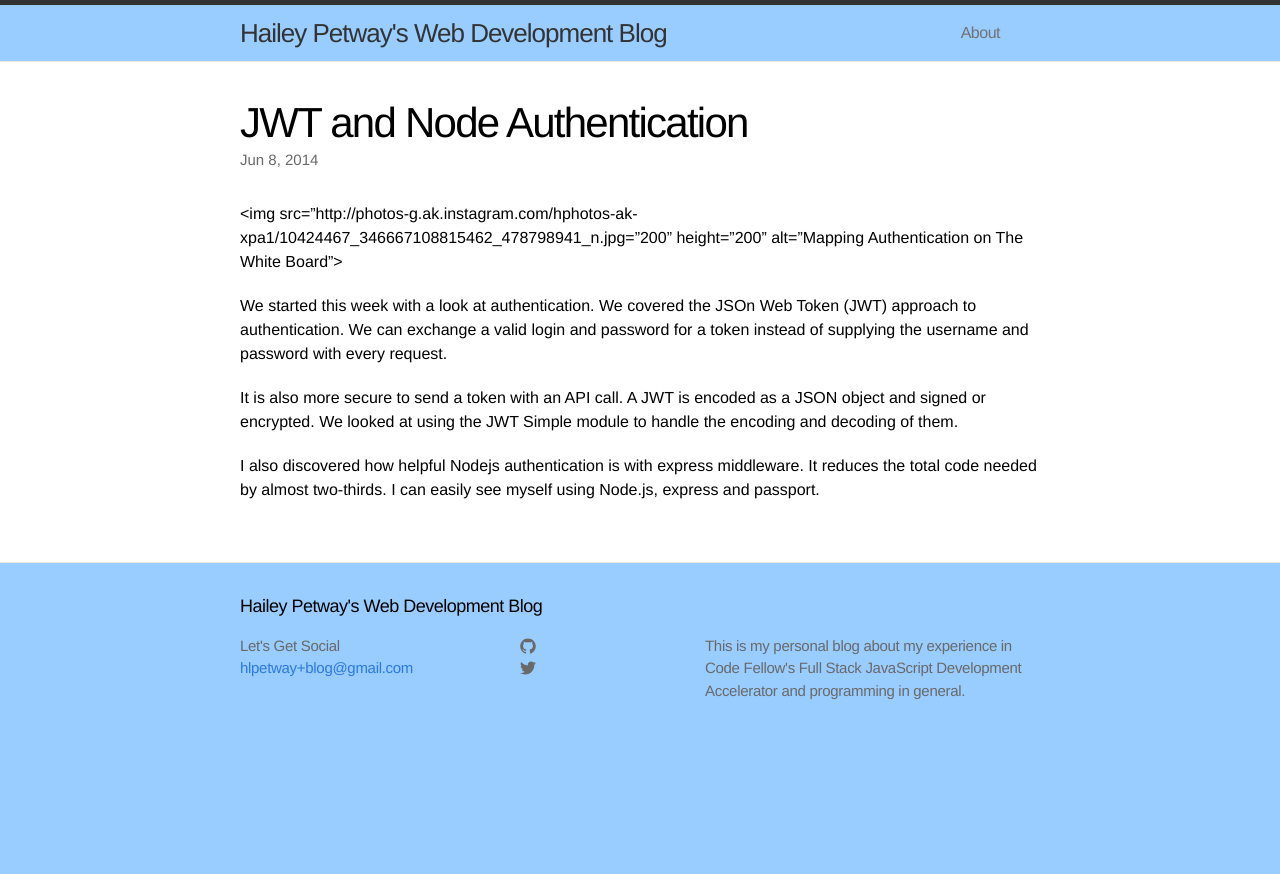
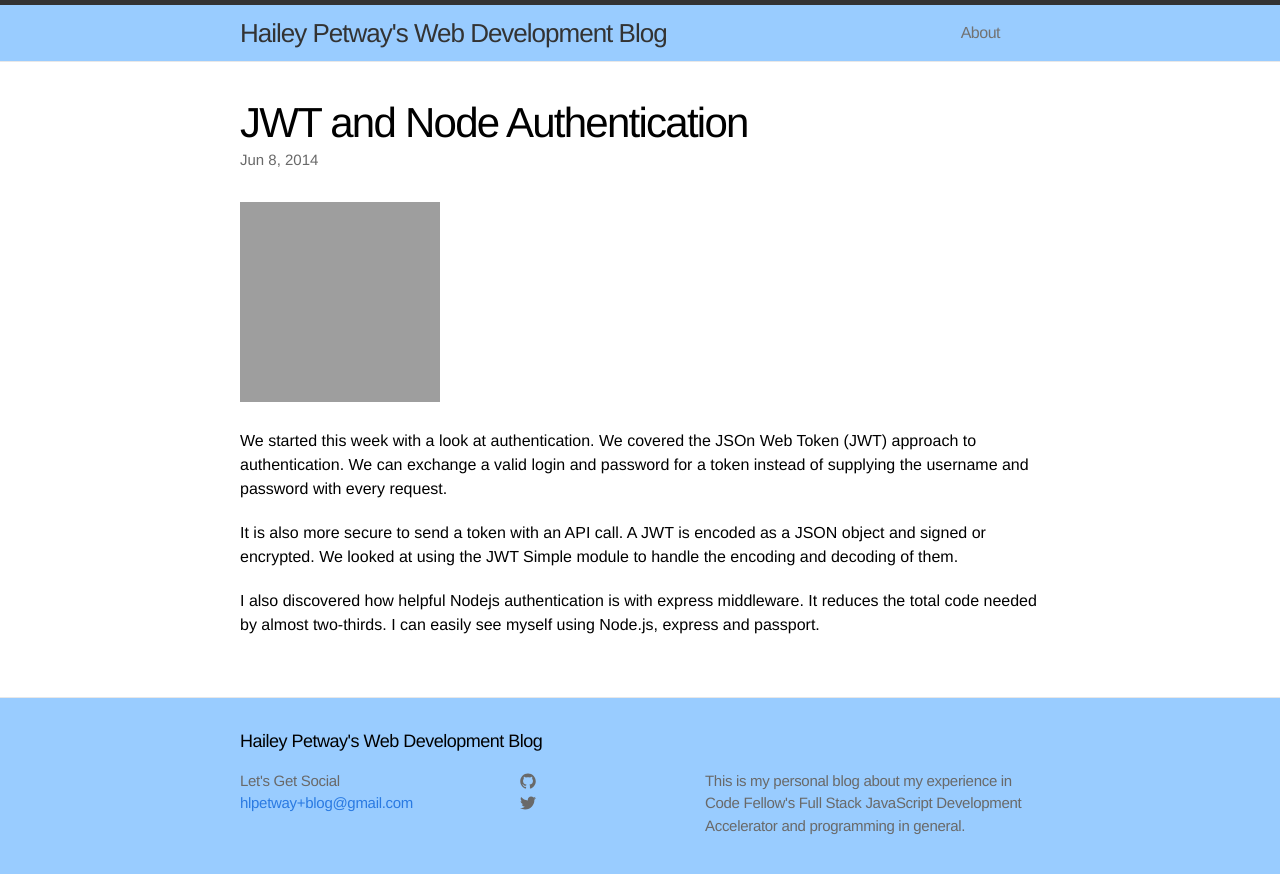
Before and after one commit to hlpetway/blog, a Jekyll site: the page built from _posts/2014-06-09-authentication.md, in a window 1280 px wide. Shown: the top 874 px of the page. Built offline with Jekyll 4.4.1, drawn with Linux system fonts in a browser that asks for light colours; grey boxes are pictures that could not be loaded.

Commit message:
adding edits

```diff
--- a/_posts/2014-06-09-authentication.md
+++ b/_posts/2014-06-09-authentication.md
@@ -5,7 +5,7 @@
 categories: authentication
 ---
 
-<img src="http://photos-g.ak.instagram.com/hphotos-ak-xpa1/10424467_346667108815462_478798941_n.jpg="200" height="200" alt="Mapping Authentication on The White Board">
+<img src="http://photos-g.ak.instagram.com/hphotos-ak-xpa1/10424467_346667108815462_478798941_n.jpg" width="200" height="200" alt="Mapping Authentication on The White Board">
 
 We started this week with a look at authentication. We covered the JSOn Web Token (JWT) approach to authentication. We can exchange a valid login and password for a token instead of supplying the username and password with every request.
 
```
